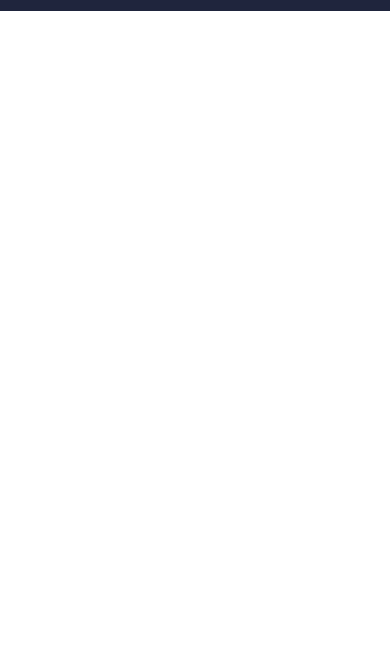
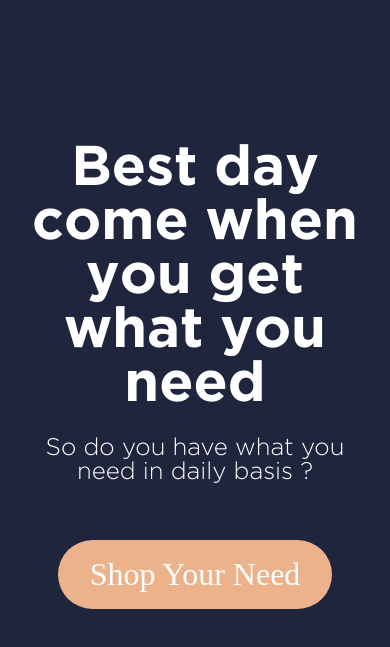
Before and after one commit to AsterinGray/Ecommerce-Front-End, a plain HTML site: page index.html in a window 390 px wide. Shown: the part 73-720 px from the top of the page. Drawn offline with Linux system fonts and the light colour scheme.

Commit message:
Landing section added responsive added

```diff
--- a/css/style.css
+++ b/css/style.css
@@ -57,8 +57,67 @@ html, body{
     filter: invert(1);
 }
 
+.landing{
+    display: flex;
+    justify-content: center;
+    align-items: center;
+    background-color: #1F253D;
+    height: 90vh;
+    padding: 0 5rem;
+    color: white;
+}
+
+.landing>img{
+    width: 50%;
+}
+
+.landing-content{
+    width: 50%;
+}
+
+.landing-content>p:first-child{
+    font: 3.5rem GothamBold;
+    margin: 0;
+}
+
+.landing-content>p:nth-child(2){
+    font: 1.5rem GothamLight;
+}
+
+.landing-content>a{
+    color: white;
+    text-decoration: none;
+}
+
+.landing-content-button{
+    background-color: #ECB28B;
+    border-radius: 50px;
+    width: fit-content;
+    font-size: 2rem;
+    padding: 1rem 2rem;
+    margin: 2rem 0;
+}
+
 @media only screen and (max-width: 768px){
     .navbar{
         padding: 0 1rem;
     }
+
+    .landing{
+        padding: 0 1rem;
+    }
+
+    .landing>img{
+        display: none;
+    }
+
+    .landing-content{
+        width: 100%;
+        text-align: center;
+    }
+
+    .landing-content>a{
+        display: flex;
+        justify-content: center;
+    }
 }
--- a/index.html
+++ b/index.html
@@ -23,7 +23,16 @@
         </span>
     </nav>
     <section class="landing">
-
+        <div class="landing-content">
+            <p>Best day come when you get what you need</p>
+            <p>So do you have what you need in daily basis ?</p>
+            <a href="">
+                <div class="landing-content-button">
+                    Shop Your Need
+                </div>
+            </a>
+        </div>
+        <img src="asset/img/shopping-illustration.svg" alt="Web-Shopping-Illustration">
     </section>
     <section class="why">
 
```
